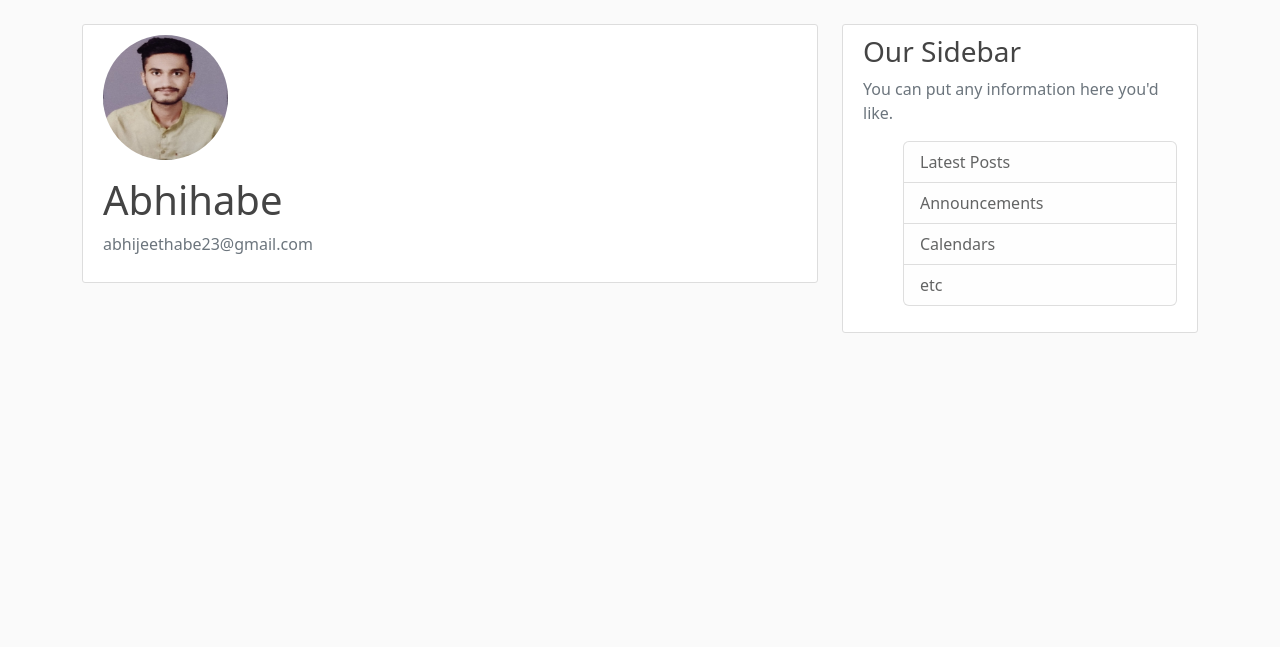
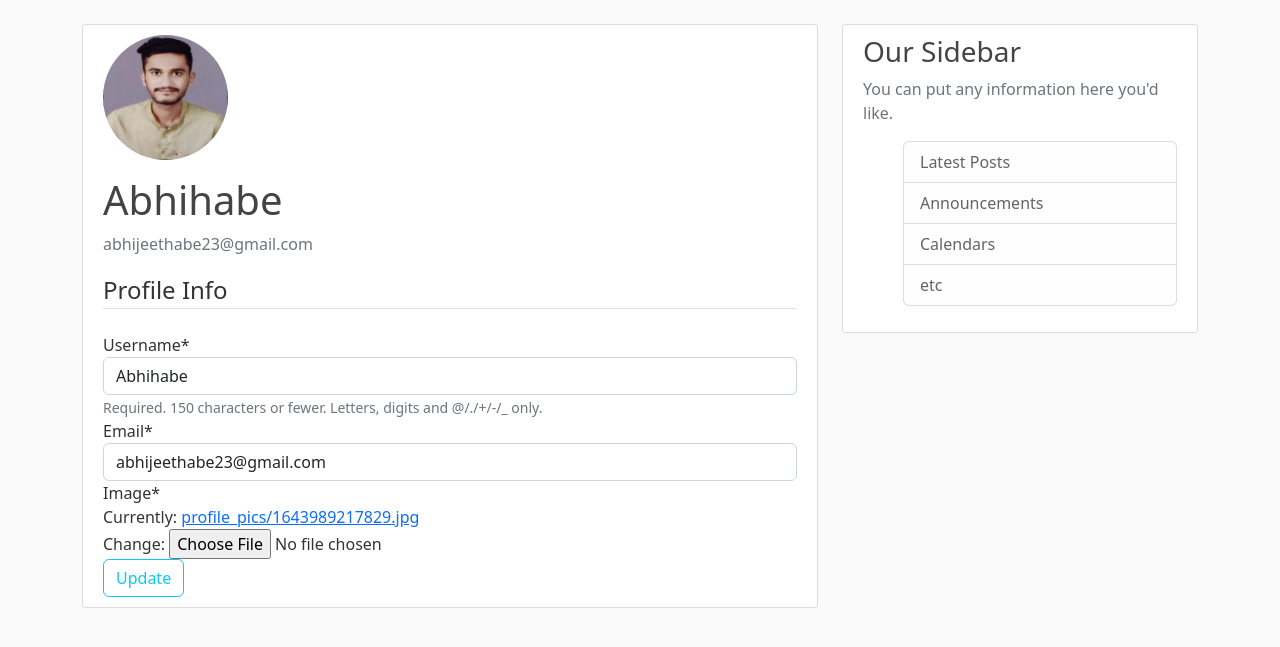
Before and after one commit to AbhijeetHabe/django-website, a Django app: page /profile/ in a window 1280 px wide. Shown: the part 56-703 px from the top of the page. Run offline with Django 4.2, Linux system fonts and the light colour scheme; a user stored in the database is signed in; data comes from the database, SQL or seed files in the repository; both versions use the stored data as it was after the commit; some libraries are stand-ins or nearby versions.

Commit message:
Adding further changes to the project

```diff
--- a/blog_page/blog/templates/blog/home.html
+++ b/blog_page/blog/templates/blog/home.html
@@ -2,6 +2,7 @@
 {% block content %}
     {% for post in posts %}
         <article class="media content-section">
+          <img class="rounded-circle article-img" src="{{ post.author.profile.image.url }}">
           <div class="media-body">
             <div class="article-metadata">
               <a class="mr-2" href="#">{{ post.author }}</a>
--- a/blog_page/users/forms.py
+++ b/blog_page/users/forms.py
@@ -1,6 +1,7 @@
 from django import forms
 from django.contrib.auth.models import User
 from django.contrib.auth.forms import UserCreationForm
+from .models import Profile
 
 class UserRegisterForm(UserCreationForm):
     email = forms.EmailField()
@@ -8,3 +9,15 @@ class UserRegisterForm(UserCreationForm):
     class Meta:
         model = User
         fields = ['username', 'email', 'password1', 'password2']
+
+class UserUpdateForm(forms.ModelForm):
+    email = forms.EmailField()
+
+    class Meta:
+        model = User
+        fields = ['username', 'email']
+
+class ProfileUpdateForm(forms.ModelForm):
+    class Meta:
+        model = Profile
+        fields = ['image']
--- a/blog_page/users/models.py
+++ b/blog_page/users/models.py
@@ -1,5 +1,6 @@
 from django.db import models
 from django.contrib.auth.models import User
+from PIL import Image
 
 class Profile(models.Model):
     user = models.OneToOneField(User, on_delete=models.CASCADE)
@@ -7,3 +8,13 @@ class Profile(models.Model):
 
     def __str__(self):
         return f'{self.user.username} Profile'
+
+    def save(self):
+        super().save()
+
+        img = Image.open(self.image.path)
+
+        if img.height > 300 or img.width > 300:
+            output_size = (300,300)
+            img.thumbnail(output_size)
+            img.save(self.image.path)
--- a/blog_page/users/templates/users/profile.html
+++ b/blog_page/users/templates/users/profile.html
@@ -9,6 +9,16 @@
           <p class="text-secondary">{{ user.email }}</p>
         </div>
       </div>
-      <!-- FORM HERE -->
+      <form method="POST" enctype="multipart/form-data">
+          {% csrf_token %}
+          <fieldset class="form-group">
+              <legend class="border-bottom mb-4">Profile Info</legend>
+              {{ u_form|crispy }}
+              {{ p_form|crispy }}
+          </fieldset>
+          <div class="form-group">
+              <button class="btn btn-outline-info" type="submit">Update</button>
+          </div>
+      </form>
     </div>
 {% endblock content %}
--- a/blog_page/users/views.py
+++ b/blog_page/users/views.py
@@ -1,7 +1,7 @@
 from django.shortcuts import render, redirect
 from django.contrib.auth.decorators import login_required
 from django.contrib import messages
-from .forms import UserRegisterForm
+from .forms import UserRegisterForm, UserUpdateForm, ProfileUpdateForm
 
 def register(request):
     if request.method == 'POST':
@@ -17,4 +17,23 @@ def register(request):
 
 @login_required
 def profile(request):
-    return render(request, 'users/profile.html')
+    if request.method == 'POST':
+        u_form = UserUpdateForm(request.POST, instance=request.user)
+        p_form = ProfileUpdateForm(request.POST, request.FILES, instance=request.user.profile)
+
+        if u_form.is_valid() and p_form.is_valid():
+            u_form.save()
+            p_form.save()
+            messages.success(request, f'Your account has been updated!')
+            return redirect('profile')
+
+    else:
+        u_form = UserUpdateForm(instance=request.user)
+        p_form = ProfileUpdateForm(instance=request.user.profile)
+
+    context = {
+        'u_form' : u_form,
+        'p_form' : p_form
+    }
+
+    return render(request, 'users/profile.html', context)
```
Also changed, not shown: blog_page/db.sqlite3, blog_page/media/profile_pics/1643989217829.jpg.
